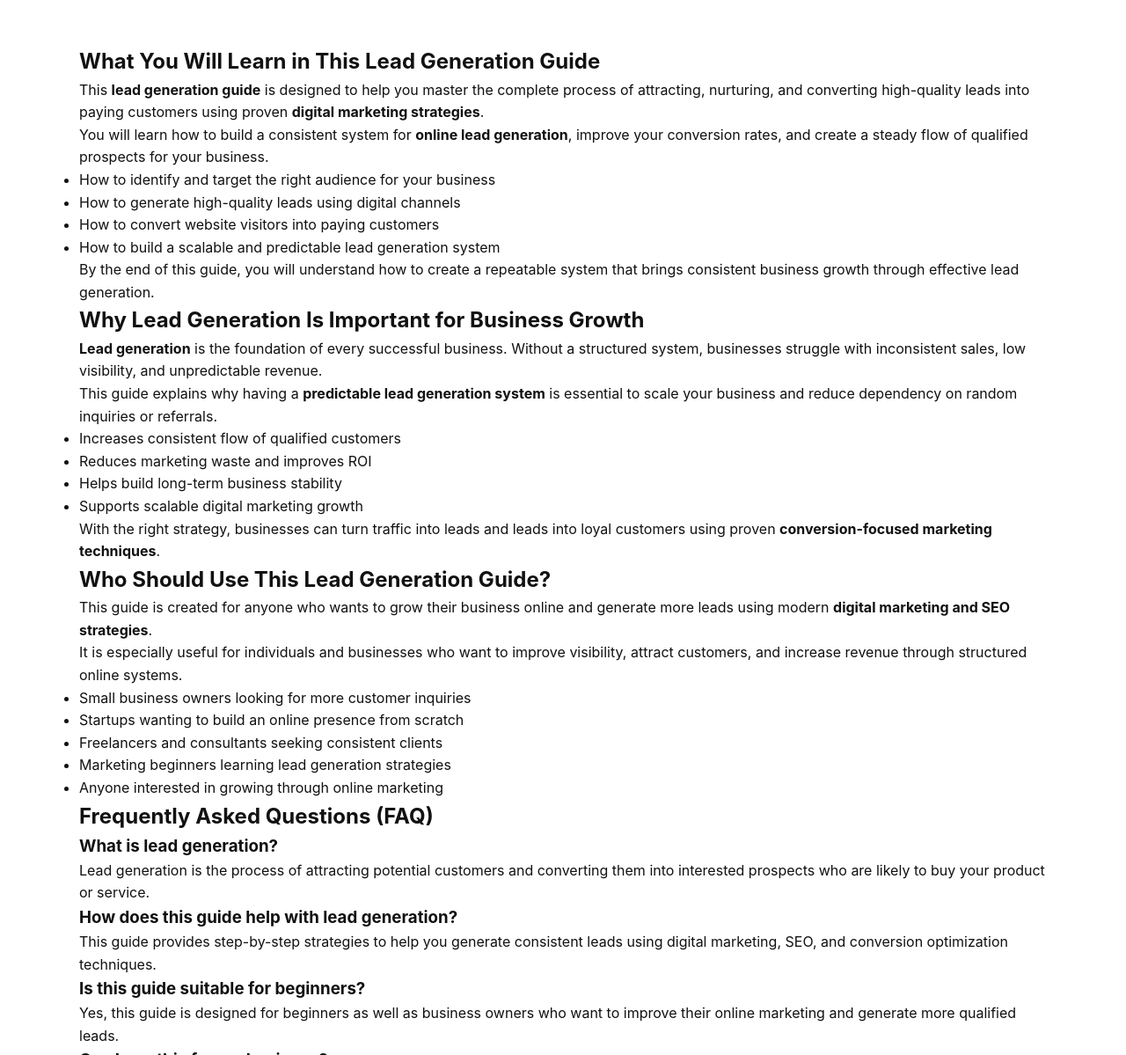
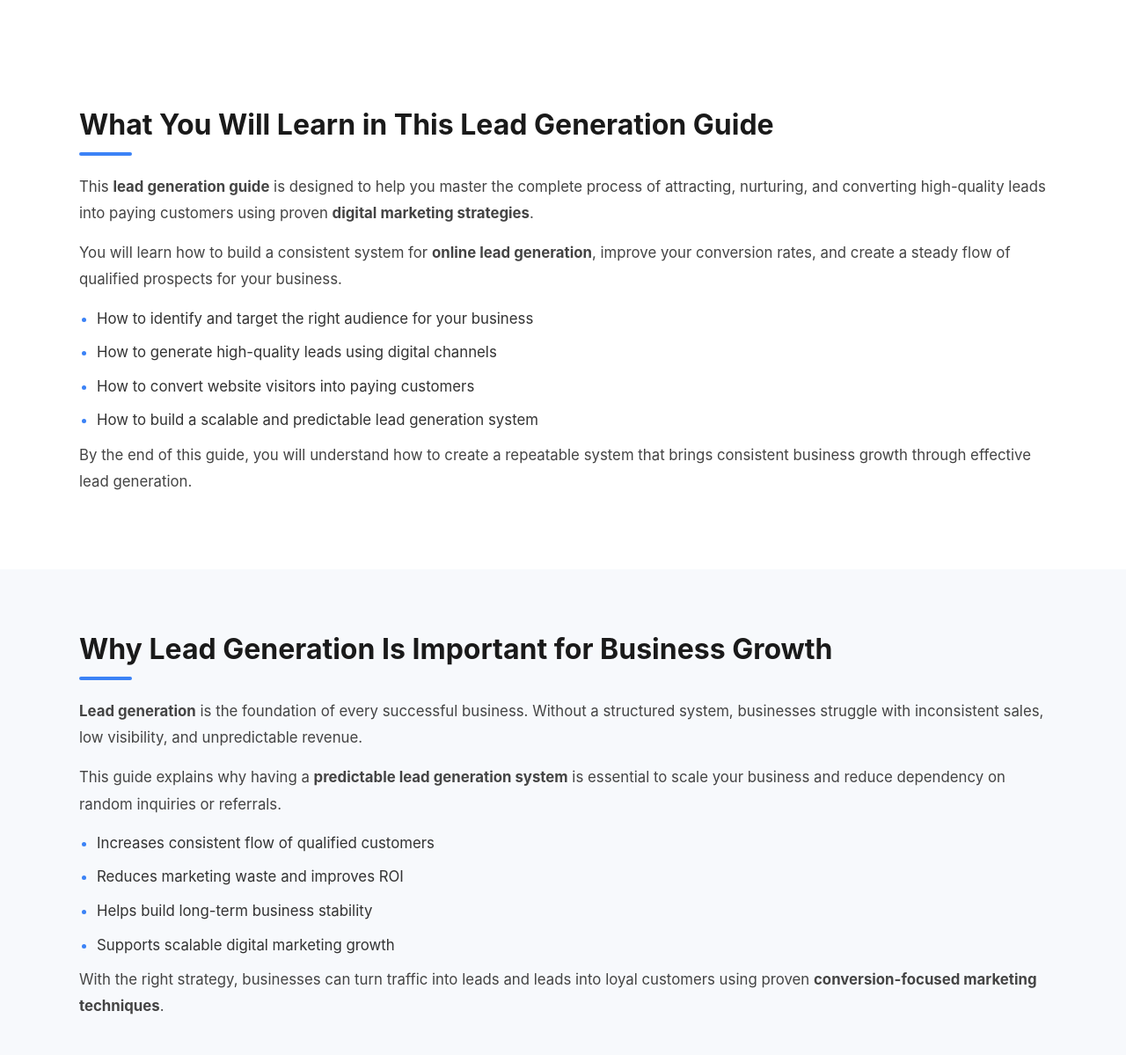
Before and after one commit to coscreativez-main/website, a Jekyll site: the page built from download-digital-marketing-guide-2026.html, in a window 1280 px wide and 1400 px high, scrolled down 338 px. Shown: the part 201-1400 px from the top of the window at 88% size. Built offline with Jekyll 4.4.1, drawn with Linux system fonts in a browser that asks for light colours.

Commit message:
Update style.css

```diff
--- a/assets/css/style.css
+++ b/assets/css/style.css
@@ -1182,3 +1182,125 @@ article img {
         grid-template-columns: 1fr;
     }
 }
+
+/* Lead generation/ guide download page style */
+/* ===============================
+   CONTENT SECTIONS (POST-FORM)
+   SEO + READABILITY OPTIMIZED
+================================= */
+
+.content-section {
+    padding: 70px 20px;
+    background: #ffffff;
+}
+
+/* Alternate section background for better visual flow */
+.content-section:nth-of-type(even) {
+    background: #f7f9fc;
+}
+
+.container {
+    max-width: 1100px;
+    margin: 0 auto;
+}
+
+/* Headings */
+.content-section h2 {
+    font-size: 2rem;
+    font-weight: 700;
+    color: #1a1a1a;
+    margin-bottom: 20px;
+    line-height: 1.3;
+    position: relative;
+}
+
+/* Decorative underline for headings */
+.content-section h2::after {
+    content: "";
+    display: block;
+    width: 60px;
+    height: 4px;
+    background: #3b82f6;
+    margin-top: 10px;
+    border-radius: 2px;
+}
+
+/* Paragraph styling */
+.content-section p {
+    font-size: 1.05rem;
+    line-height: 1.8;
+    color: #444;
+    margin-bottom: 15px;
+}
+
+/* List styling */
+.content-section ul {
+    margin-top: 15px;
+    padding-left: 20px;
+}
+
+.content-section ul li {
+    font-size: 1.05rem;
+    line-height: 1.7;
+    margin-bottom: 10px;
+    color: #333;
+    position: relative;
+}
+
+/* Custom bullet */
+.content-section ul li::marker {
+    color: #3b82f6;
+}
+
+/* FAQ Styling (AEO boost) */
+.content-section h3 {
+    font-size: 1.3rem;
+    margin-top: 25px;
+    color: #222;
+}
+
+.content-section h3 + p {
+    margin-top: 8px;
+}
+
+/* ===============================
+   RESPONSIVE DESIGN
+================================= */
+
+/* Tablets */
+@media (max-width: 768px) {
+    .content-section {
+        padding: 50px 15px;
+    }
+
+    .content-section h2 {
+        font-size: 1.6rem;
+    }
+
+    .content-section p,
+    .content-section ul li {
+        font-size: 1rem;
+    }
+}
+
+/* Mobile */
+@media (max-width: 480px) {
+    .content-section {
+        padding: 40px 12px;
+    }
+
+    .content-section h2 {
+        font-size: 1.4rem;
+    }
+
+    .content-section h2::after {
+        width: 45px;
+        height: 3px;
+    }
+
+    .content-section p,
+    .content-section ul li {
+        font-size: 0.95rem;
+        line-height: 1.6;
+    }
+}
```
